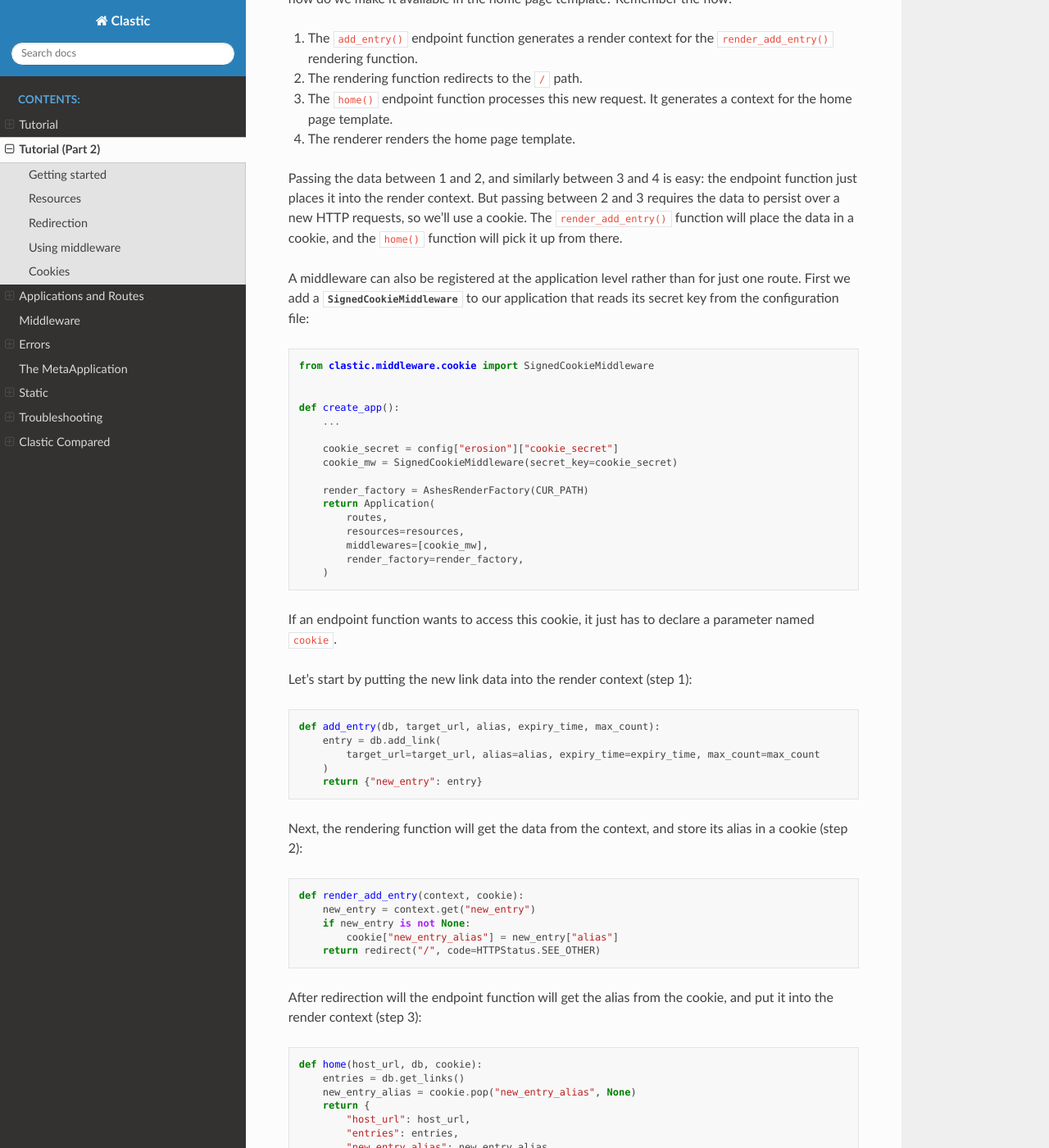
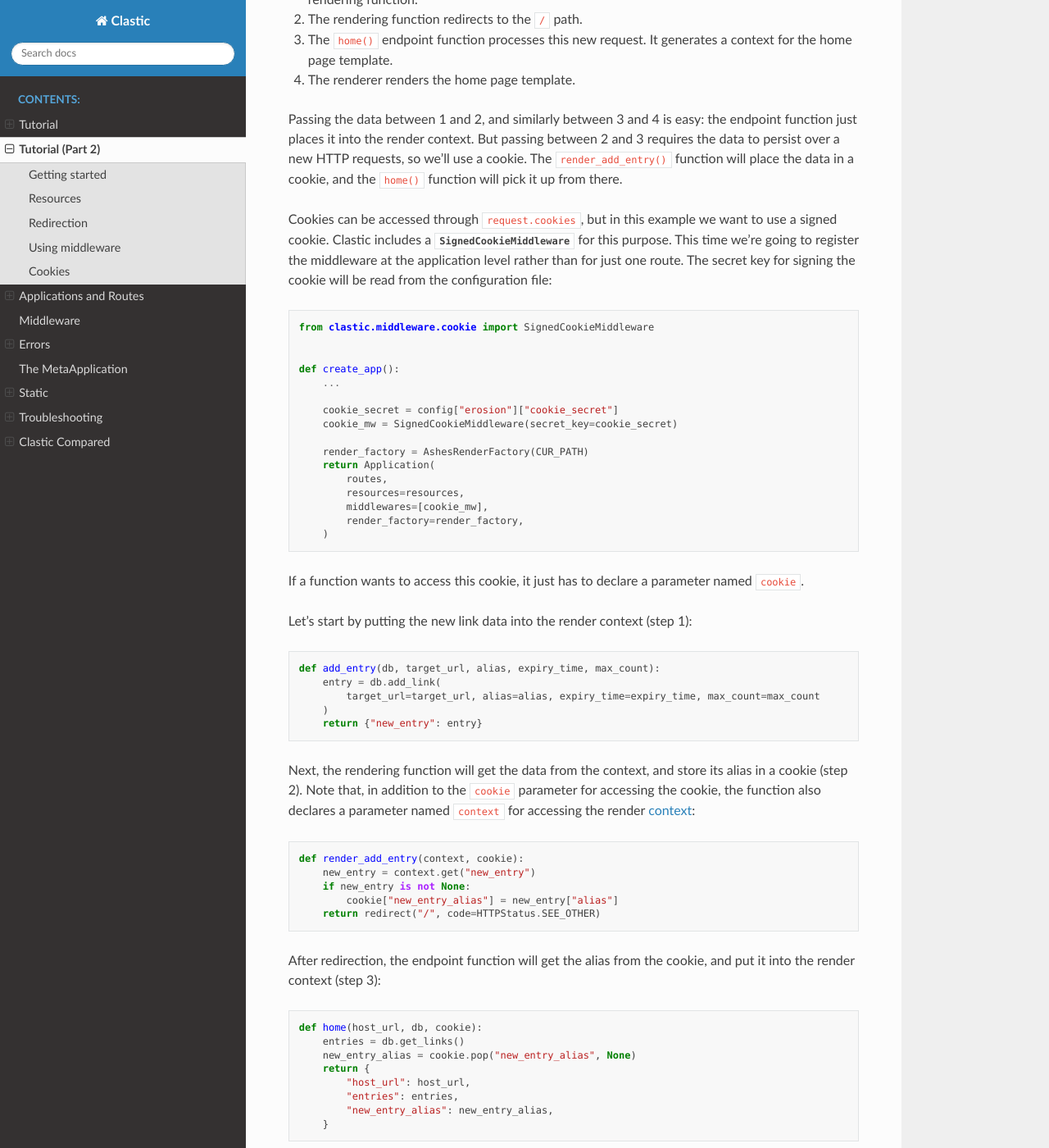
Before and after one commit to mahmoud/clastic, a Sphinx documentation site: the page built from docs/tutorial-part2.rst, in a window 1280 px wide and 1400 px high, scrolled down 7239 px. Shown: the whole window at 82% size. Built offline with Sphinx 7.4.7 and the Read the Docs theme 2.0.0, drawn with Linux system fonts in a browser that asks for light colours; some of the changed text lies outside the part shown.

Commit message:
add note about request.cookies

```diff
--- a/docs/tutorial-part2.rst
+++ b/docs/tutorial-part2.rst
@@ -346,14 +346,8 @@ that will redirect the browser to the home page
    from http import HTTPStatus
 
 
-   def render_add_entry(context):
+   def render_add_entry():
        return redirect("/", code=HTTPStatus.SEE_OTHER)
-
-
-Render functions take the context generated by the endpoint function
-as their parameter;
-although in this case the context is empty
-and the render function doesn't do anything with it.
 
 What's left is adding this route to the application:
 
@@ -453,11 +447,14 @@ over a new HTTP requests, so we'll use a cookie.
 The ``render_add_entry()`` function will place the data in a cookie,
 and the ``home()`` function will pick it up from there.
 
-A middleware can also be registered at the application level
+Cookies can be accessed through ``request.cookies``,
+but in this example we want to use a signed cookie.
+Clastic includes
+a :class:`SignedCookieMiddleware <clastic.middleware.cookie.SignedCookieMiddleware>`
+for this purpose.
+This time we're going to register the middleware at the application level
 rather than for just one route.
-First we add
-a :class:`SignedCookieMiddleware <clastic.middleware.cookie import SignedCookieMiddleware>`
-to our application that reads its secret key from the configuration file:
+The secret key for signing the cookie will be read from the configuration file:
 
 .. code-block:: python
 
@@ -479,7 +476,7 @@ to our application that reads its secret key from the configuration file:
        )
 
 
-If an endpoint function wants to access this cookie,
+If a function wants to access this cookie,
 it just has to declare a parameter named ``cookie``.
 
 Let's start by putting the new link data into the render context (step 1):
@@ -494,7 +491,10 @@ Let's start by putting the new link data into the render context (step 1):
 
 
 Next, the rendering function will get the data from the context,
-and store its alias in a cookie (step 2):
+and store its alias in a cookie (step 2).
+Note that, in addition to the ``cookie`` parameter for accessing the cookie,
+the function also declares a parameter named ``context``
+for accessing the render :ref:`context <context-builtin>`:
 
 .. code-block:: python
 
```
Also changed, not shown: other parts of docs/tutorial-part2.rst (+1 -1 lines).
